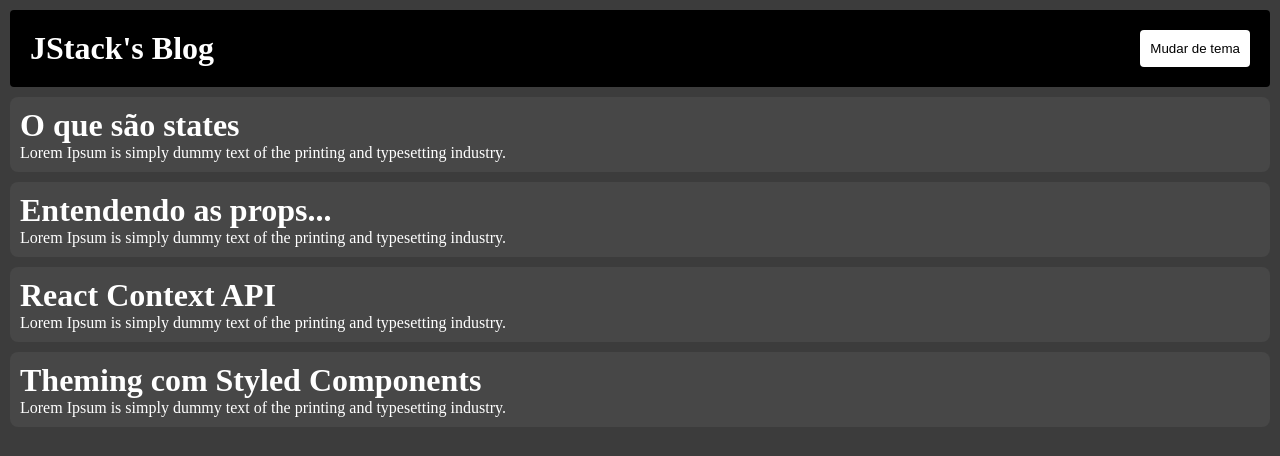
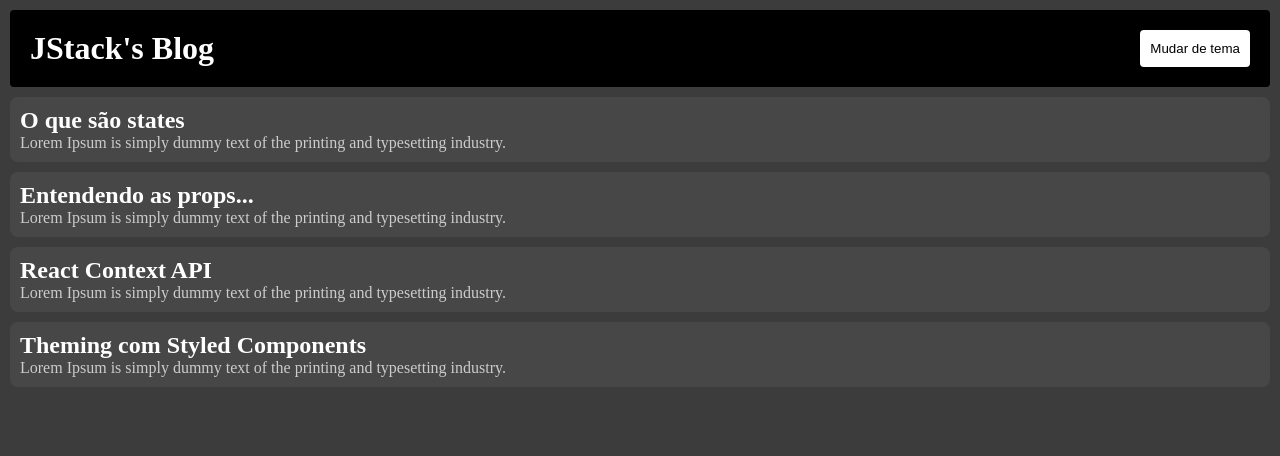
Before and after one commit to cauealb/full-stack, a React app in the folder React/: page / in a window 1280 px wide. Shown: the top 456 px of the page. Built offline with nearby package versions, Linux system fonts and the light colour scheme.

Commit message:
Esilizando campos no Post

```diff
--- a/React/src/components/ListPost/Post/style.js
+++ b/React/src/components/ListPost/Post/style.js
@@ -4,4 +4,12 @@ export default styled.div`
     background-color:rgb(71, 71, 71);
     padding: 10px;
     border-radius: 8px;
+
+    h1 {
+       font-size: 24px
+    }
+
+    span {
+        color: #ccc
+    }
 `;
```
